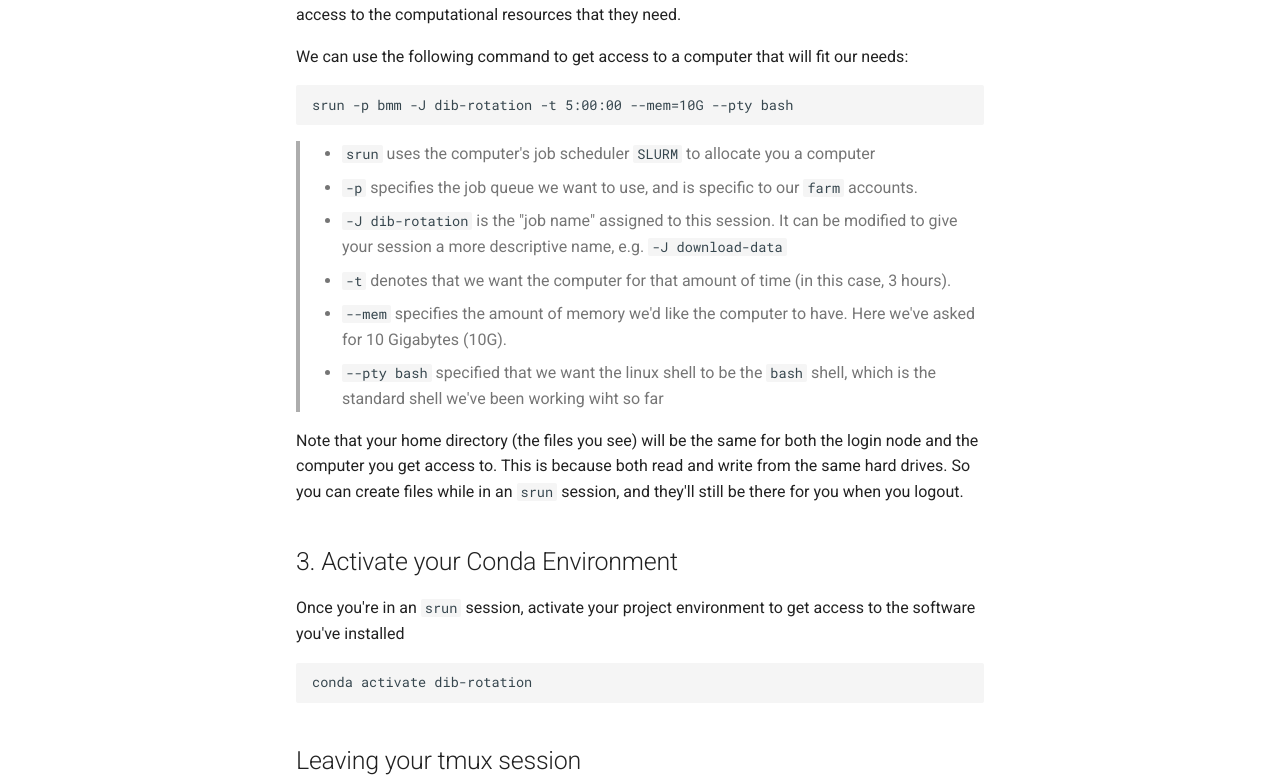
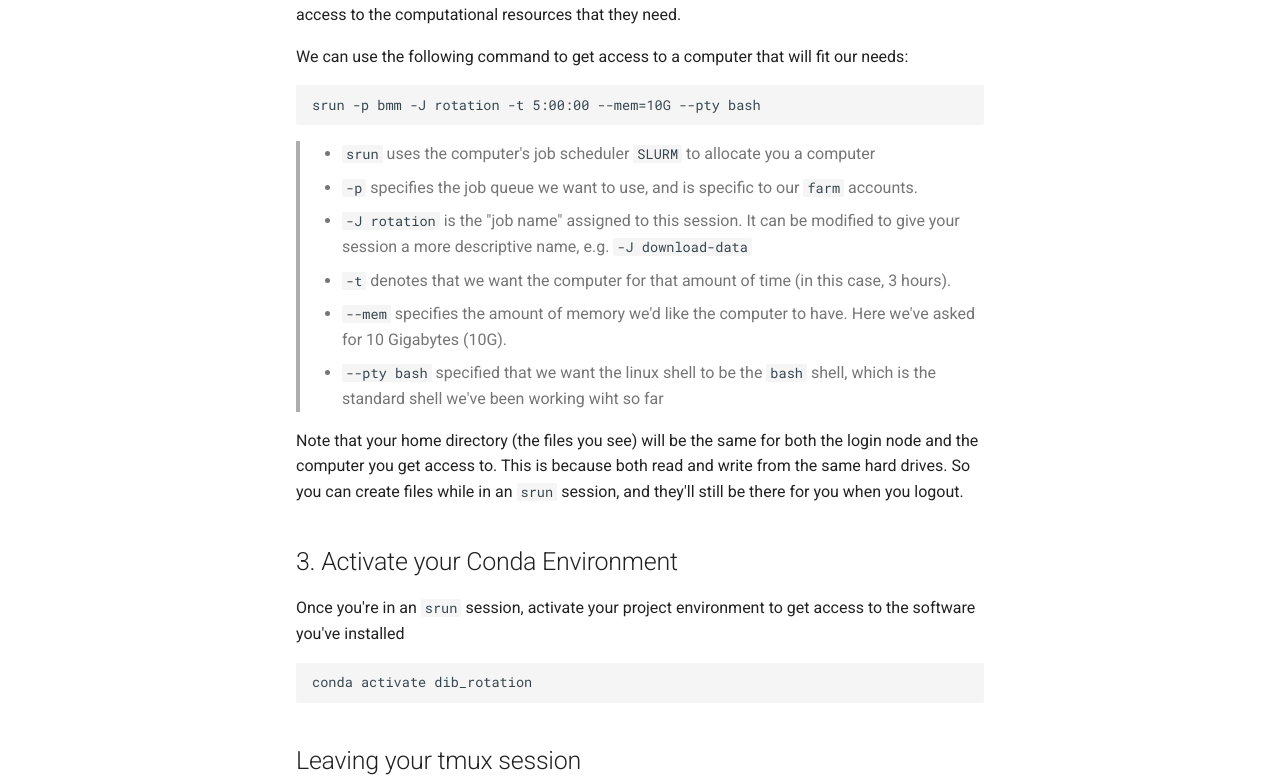
Before and after one commit to dib-lab/dib_rotation, an MkDocs documentation site: the page built from doc/04b_starting_a_work_session.md, in a window 1280 px wide and 1400 px high, scrolled down 384 px. Shown: the part 294-1071 px from the top of the window. Built offline with MkDocs 1.6.1 and Material for MkDocs 9.7.7, drawn with Linux system fonts in a browser that asks for light colours; comment, search, counter and statistics services are not loaded.

Commit message:
fix env name

````diff
--- a/doc/04b_starting_a_work_session.md
+++ b/doc/04b_starting_a_work_session.md
@@ -19,12 +19,12 @@
 
 We can use the following command to get access to a computer that will fit our needs:
 ```
-srun -p bmm -J dib-rotation -t 5:00:00 --mem=10G --pty bash
+srun -p bmm -J rotation -t 5:00:00 --mem=10G --pty bash
 ```
 
 > -  `srun` uses the computer's job scheduler `SLURM` to allocate you a computer
 > - `-p` specifies the job queue we want to use, and is specific to our `farm` accounts.
-> - `-J dib-rotation` is the "job name" assigned to this session. It can be modified to give your session a more descriptive name, e.g. `-J download-data`
+> - `-J rotation` is the "job name" assigned to this session. It can be modified to give your session a more descriptive name, e.g. `-J download-data`
 > - `-t` denotes that we want the computer for that amount of time (in this case, 3 hours).
 > - `--mem` specifies the amount of memory we'd like the computer to have. Here we've asked for 10 Gigabytes (10G).
 > - `--pty bash` specified that we want the linux shell to be the `bash` shell, which is the standard shell we've been working wiht so far
@@ -37,7 +37,7 @@
 Once you're in an `srun` session, activate your project environment to get access to the software you've installed
 
 ```
-conda activate dib-rotation
+conda activate dib_rotation
 ```
 
 ## Leaving your tmux session
````
